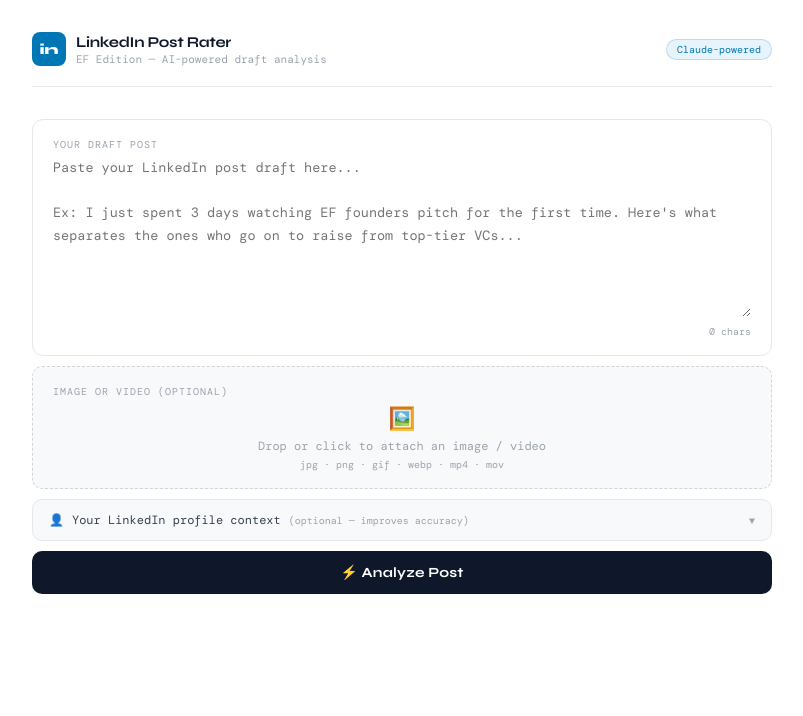
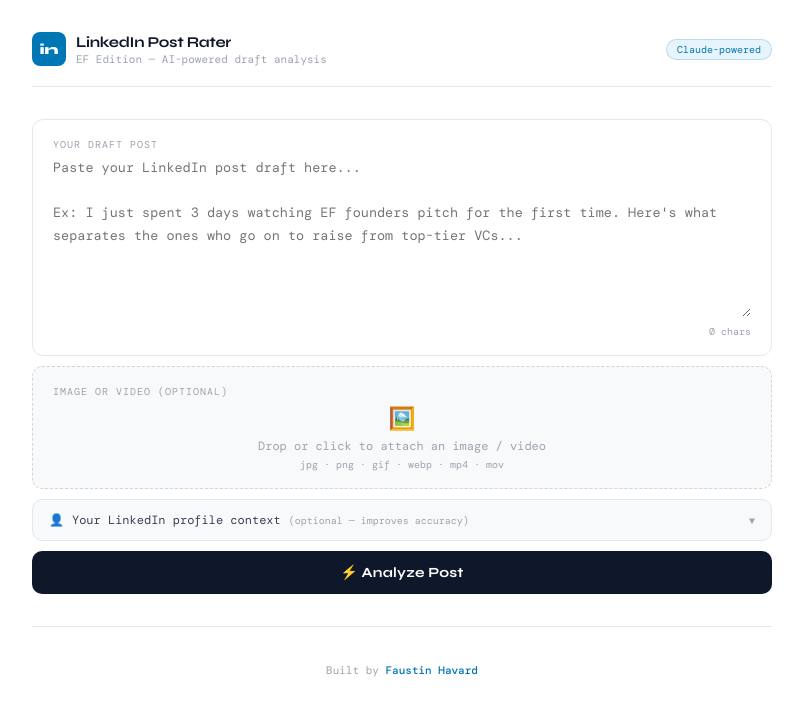
Before and after one commit to faustinhavard-source/linkedinrater, a website: page public/index.html in a window 1280 px wide. Shown: the whole page, without its empty margins (238-1041 px from the left). Drawn offline with nearby package versions, Linux system fonts and the light colour scheme.

Commit message:
Add author footer with LinkedIn link to main page

```diff
--- a/public/index.html
+++ b/public/index.html
@@ -263,6 +263,10 @@
     <div class="card">
       <div class="hashtag-row" id="hashtag-row"></div>
     </div>
+  </div>
+
+  <div style="text-align:center; padding-top:2rem; border-top:1px solid #e5e7eb; margin-top:1rem;">
+    <span style="font-family:'DM Mono',monospace; font-size:11px; color:#9ca3af;">Built by <a href="https://www.linkedin.com/in/faustin-havard-293a25196/?locale=fr" target="_blank" style="color:#0077b5; text-decoration:none; font-weight:500;">Faustin Havard</a></span>
   </div>
 
 </div>
```
